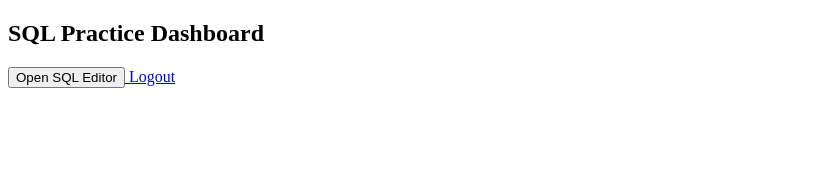
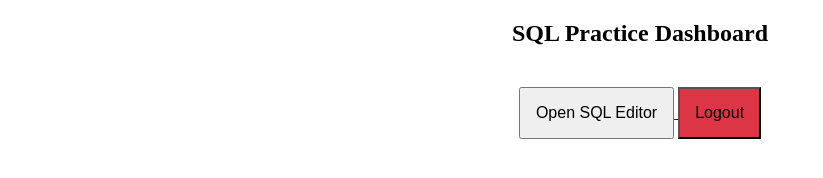
Before and after one commit to nrnnaveen/sql-practice-mobile, a plain HTML site: page dashboard.html in a window 1280 px wide. Shown: the whole page, without its empty margins (0-823 px from the left). Drawn offline with Linux system fonts and the light colour scheme.

Commit message:
Update dashboard.html

```diff
--- a/dashboard.html
+++ b/dashboard.html
@@ -1,32 +1,26 @@
 <!DOCTYPE html>
 <html>
-
 <head>
-
-<title>Dashboard</title>
-
-<link rel="stylesheet" href="/static/style.css">
-
+    <title>SQL Practice Dashboard</title>
+    <link rel="stylesheet" href="/static/style.css">
 </head>
-
 <body>
 
 <div class="container">
 
-<div class="card">
+    <div class="card" style="text-align:center;">
+        <h2>SQL Practice Dashboard</h2>
 
-<h2>SQL Practice Dashboard</h2>
+        <a href="/editor">
+            <button style="margin-top:20px; padding:15px; font-size:16px;">Open SQL Editor</button>
+        </a>
 
-<a href="/editor">
-<button>Open SQL Editor</button>
-</a>
-
-<a href="/logout">Logout</a>
-
-</div>
+        <a href="/logout">
+            <button style="margin-top:15px; padding:15px; font-size:16px; background:#dc3545;">Logout</button>
+        </a>
+    </div>
 
 </div>
 
 </body>
-
 </html>
```
